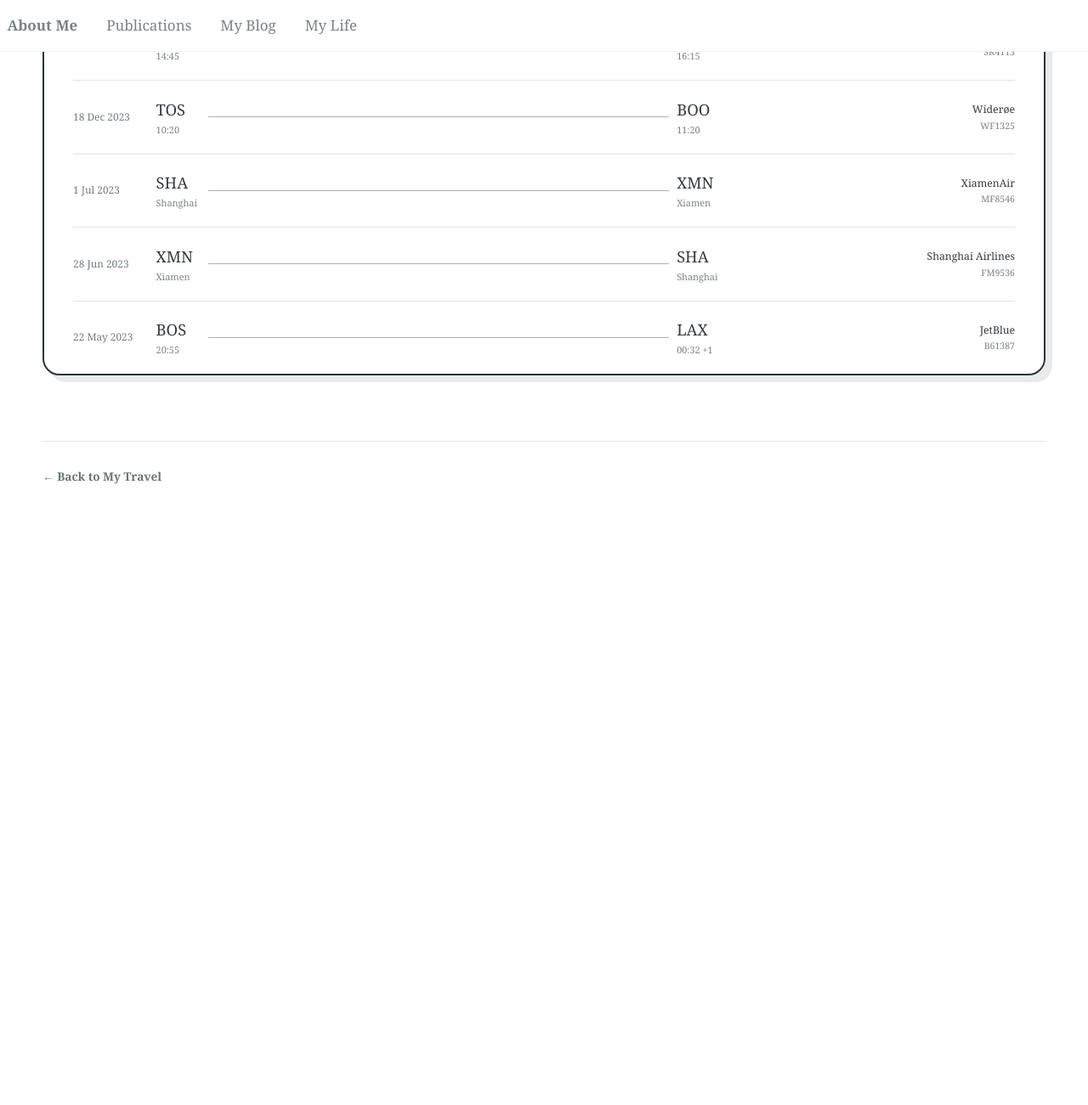
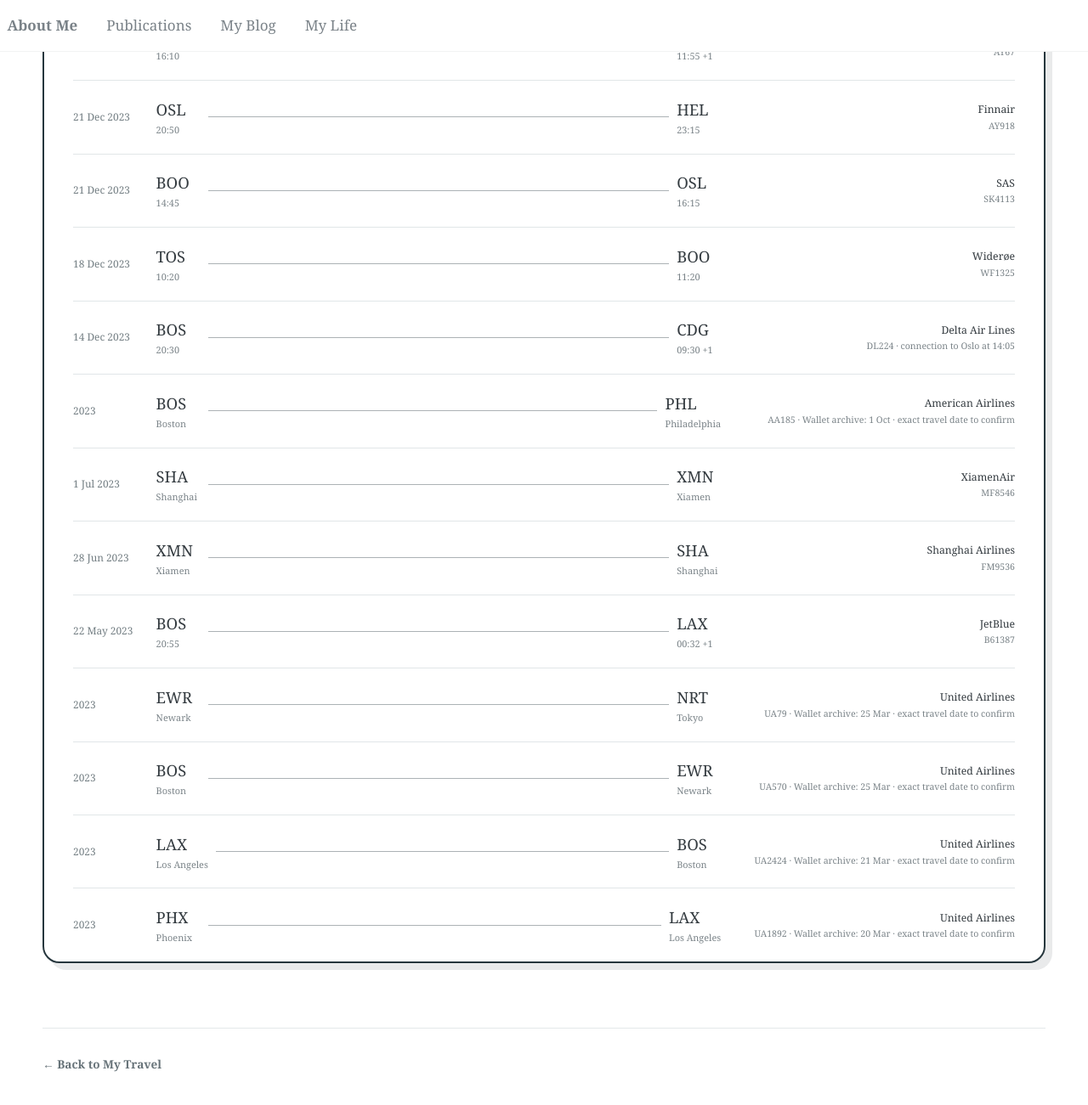
Before and after one commit to Cathylixi/Cathylixi.github.io, a Jekyll site: the page built from _pages/life-travel-flights.md, in a window 1280 px wide and 1400 px high, scrolled down 4167 px. Shown: the top 1301 px of the window at 85% size. Built offline with Jekyll 4.4.1, drawn with Linux system fonts in a browser that asks for light colours; before the commit the page ends 4875 px from its top, so only the background shows below that; some of the changed text lies outside the part shown.

Commit message:
Fix travel build and extend flight archive

```diff
--- a/_data/travel_flights.yml
+++ b/_data/travel_flights.yml
@@ -90,6 +90,26 @@
   to_time: "06:00 +1"
   carrier: "Hawaiian Airlines"
   flight_number: "HA90"
+
+- sort_date: 2025-06-20
+  date: "2025"
+  from_code: "LAS"
+  from_city: "Las Vegas"
+  to_code: "SFO"
+  to_city: "San Francisco"
+  carrier: "United Airlines"
+  flight_number: "UA594"
+  note: "Wallet archive: 20 Jun · exact travel date to confirm"
+
+- sort_date: 2025-06-20
+  date: "2025"
+  from_code: "SFO"
+  from_city: "San Francisco"
+  to_code: "KOA"
+  to_city: "Kona"
+  carrier: "United Airlines"
+  flight_number: "UA1723"
+  note: "Wallet archive: 20 Jun · exact travel date to confirm"
 
 - sort_date: 2025-06-21
   date: "21 Jun 2025"
@@ -398,6 +418,26 @@
   carrier: "Widerøe"
   flight_number: "WF1325"
 
+- sort_date: 2023-12-14
+  date: "14 Dec 2023"
+  from_code: "BOS"
+  from_time: "20:30"
+  to_code: "CDG"
+  to_time: "09:30 +1"
+  carrier: "Delta Air Lines"
+  flight_number: "DL224"
+  note: "connection to Oslo at 14:05"
+
+- sort_date: 2023-10-01
+  date: "2023"
+  from_code: "BOS"
+  from_city: "Boston"
+  to_code: "PHL"
+  to_city: "Philadelphia"
+  carrier: "American Airlines"
+  flight_number: "AA185"
+  note: "Wallet archive: 1 Oct · exact travel date to confirm"
+
 - sort_date: 2023-07-01
   date: "1 Jul 2023"
   from_code: "SHA"
@@ -424,3 +464,43 @@
   to_time: "00:32 +1"
   carrier: "JetBlue"
   flight_number: "B61387"
+
+- sort_date: 2023-03-25
+  date: "2023"
+  from_code: "BOS"
+  from_city: "Boston"
+  to_code: "EWR"
+  to_city: "Newark"
+  carrier: "United Airlines"
+  flight_number: "UA570"
+  note: "Wallet archive: 25 Mar · exact travel date to confirm"
+
+- sort_date: 2023-03-25
+  date: "2023"
+  from_code: "EWR"
+  from_city: "Newark"
+  to_code: "NRT"
+  to_city: "Tokyo"
+  carrier: "United Airlines"
+  flight_number: "UA79"
+  note: "Wallet archive: 25 Mar · exact travel date to confirm"
+
+- sort_date: 2023-03-21
+  date: "2023"
+  from_code: "LAX"
+  from_city: "Los Angeles"
+  to_code: "BOS"
+  to_city: "Boston"
+  carrier: "United Airlines"
+  flight_number: "UA2424"
+  note: "Wallet archive: 21 Mar · exact travel date to confirm"
+
+- sort_date: 2023-03-20
+  date: "2023"
+  from_code: "PHX"
+  from_city: "Phoenix"
+  to_code: "LAX"
+  to_city: "Los Angeles"
+  carrier: "United Airlines"
+  flight_number: "UA1892"
+  note: "Wallet archive: 20 Mar · exact travel date to confirm"
--- a/_layouts/trip.html
+++ b/_layouts/trip.html
@@ -33,7 +33,10 @@
     </aside>
   </header>
 
-  {% assign verified_flights = page.flights | where_exp: "flight", "flight.flight_number" | sort: "sort_date" %}
+  {% assign verified_flights = "" | split: "" %}
+  {% if page.flights %}
+    {% assign verified_flights = page.flights | where_exp: "flight", "flight.flight_number" | sort: "sort_date" %}
+  {% endif %}
   <div class="trip-ledger__body{% if verified_flights.size == 0 %} trip-ledger__body--single{% endif %}">
     {% if verified_flights.size > 0 %}
     <section class="trip-ledger trip-flights" aria-labelledby="trip-flights-title">
```
